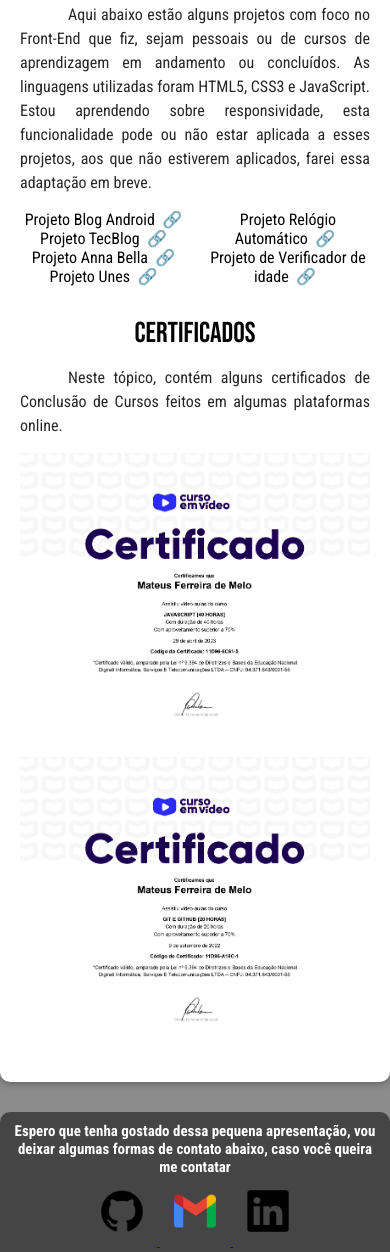
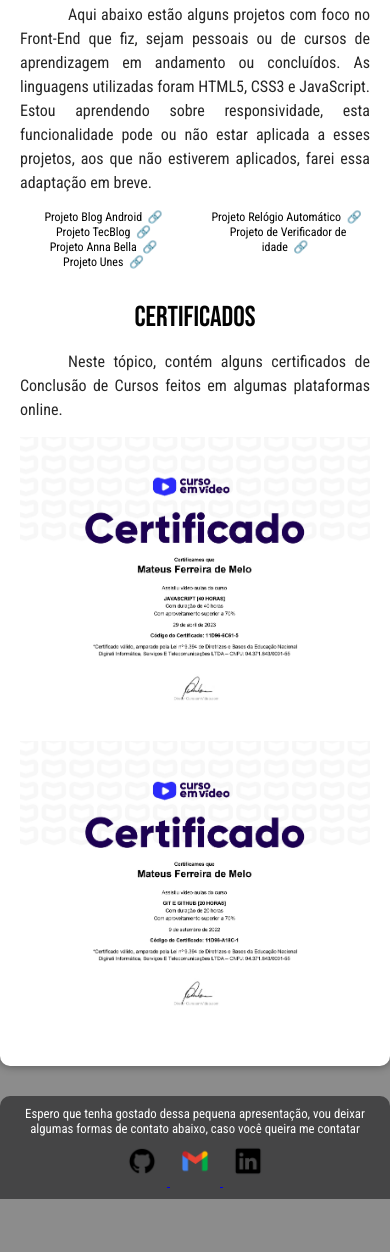
Before and after one commit to Mateusfmelo/Perfil, a plain HTML site: page index.html in a window 390 px wide. Shown: the part 440-1692 px from the top of the page. After the commit the page ends 1639 px from the top, so only its background shows below. Drawn offline with Linux system fonts and the light colour scheme.

Commit message:
Teste de Media Query

```diff
--- a/index.html
+++ b/index.html
@@ -46,7 +46,7 @@
     </main>
 
     <footer>
-        <h3>Espero que tenha gostado dessa pequena apresentação, vou deixar algumas formas de contato abaixo, caso você queira me contatar</h3>
+        <p>Espero que tenha gostado dessa pequena apresentação, vou deixar algumas formas de contato abaixo, caso você queira me contatar</p>
 
         <a href="https://github.com/Mateusfmelo?tab=repositories" target="_blank">
             <img src="imagens/github.ico" alt="Meu GitHub">
@@ -59,7 +59,6 @@
         <a href="https://www.linkedin.com/in/mateus-ferreira-de-melo-13a4821a3/" target="_blank">
             <img src="imagens/linkedin.ico" alt="Meu Linkedin">
         </a>
-
     </footer>
 </body>
 </html>
--- a/style.css
+++ b/style.css
@@ -56,7 +56,6 @@ main {
     box-shadow: 0px 0px 10px rgba(0, 0, 0, 0.418);
     border-bottom-left-radius: 10px;
     border-bottom-right-radius: 10px;
-    transition-duration: 1s;
 }
 
 main h1, h2 {
@@ -120,12 +119,18 @@ footer {
     padding: 10px;
 }
 
-footer > h3 {
-    color: var(--cor0);
+footer  img {
+    padding: 10px;
+    width: 30px;
+    height: 30px;
 }
 
-footer  img {
-    padding: 10px;
-    width: 50px;
-    height: 50px;
+@media screen and (max-width: 425px) {
+    nav {
+        text-align: center;
+    }
+
+    li {
+        font-size: 12px;
+    }
 }
```
